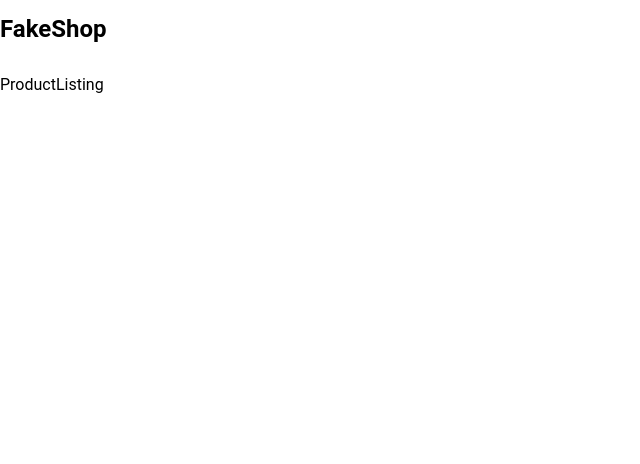
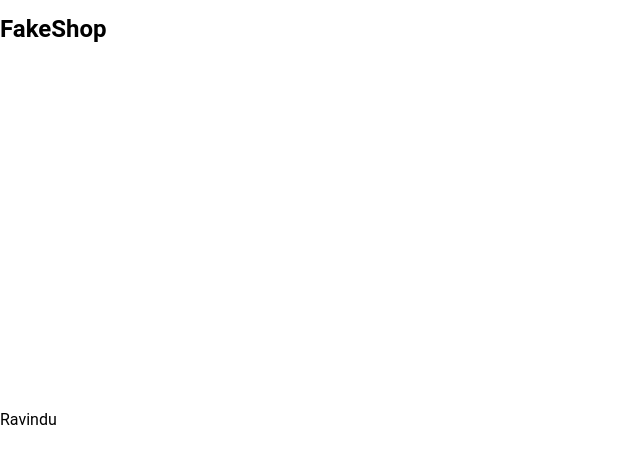
Before and after one commit to RAVINDULM/React-Redux, a React (Create React App) app: page /product in a window 1280 px wide. Shown: the top 464 px of the page, without its empty margins (0-640 px from the left). Built offline with nearby package versions, Linux system fonts and the light colour scheme.

Commit message:
Define the states and access the values stored in reducers

```diff
--- a/package.json
+++ b/package.json
@@ -12,6 +12,8 @@
     "react-router-dom": "^6.8.1",
     "react-scripts": "5.0.1",
     "redux": "^4.2.1",
+    "semantic-ui-css": "^2.5.0",
+    "semantic-ui-react": "^2.1.4",
     "web-vitals": "^2.1.4"
   },
   "scripts": {
--- a/src/App.js
+++ b/src/App.js
@@ -2,6 +2,7 @@ import "./App.css";
 import Header from "./components/Header";
 import { BrowserRouter, Routes, Route } from "react-router-dom";
 import ProductListing from "./components/ProductListing";
+import ProductDetails from "./components/ProductDetails";
 // import ProductDetails from "./components/ProductDetails";
 function App() {
   return (
@@ -11,6 +12,7 @@ function App() {
         <Routes>
           {/* <Route path="/" element={<Header />}> */}
           <Route path="/product" element={<ProductListing />} />
+          <Route path="/product/:id" element={<ProductDetails />} />
           <Route>404 NOT FOUND!</Route>
           {/* </Route> */}
         </Routes>
--- /dev/null
+++ b/src/components/ProductComponent.js
@@ -0,0 +1,21 @@
+import React from "react";
+import { useSelector } from "react-redux";
+import "./../App.css";
+function ProductComponent() {
+  const products = useSelector((state) => state.allProducts.product);
+  const { id, title } = products[0];
+  return (
+    <div className="four column wide">
+      <div className="ui link cards">
+        <div className="card">
+          <div className="image"></div>
+          <div className="content">
+            <div className="header">{title}</div>
+          </div>
+        </div>
+      </div>
+    </div>
+  );
+}
+
+export default ProductComponent;
--- a/src/components/ProductListing.js
+++ b/src/components/ProductListing.js
@@ -1,7 +1,15 @@
 import React from "react";
+import { useSelector } from "react-redux";
+import ProductComponent from "./ProductComponent";
 
 function ProductListing() {
-  return <div>ProductListing</div>;
+  const products = useSelector((state) => state);
+  console.log(products);
+  return (
+    <div className="ui grid container">
+      <ProductComponent />
+    </div>
+  );
 }
 
 export default ProductListing;
--- a/src/redux/reducers/productReducer.js
+++ b/src/redux/reducers/productReducer.js
@@ -1,6 +1,6 @@
 import { ActionTypes } from "../constants/Actions_type";
 
-const initials = {
+const initialstate = {
   product: [
     {
       id: 1,
@@ -9,7 +9,7 @@ const initials = {
     },
   ],
 };
-export const ProductReducer = (state = initials, { type, payload }) => {
+export const ProductReducer = (state = initialstate, { type, payload }) => {
   switch (type) {
     case ActionTypes.SETPRODUCTS:
       return state;
```
Also changed, not shown: 1 other file (tests, documents, lock files or other folders).
